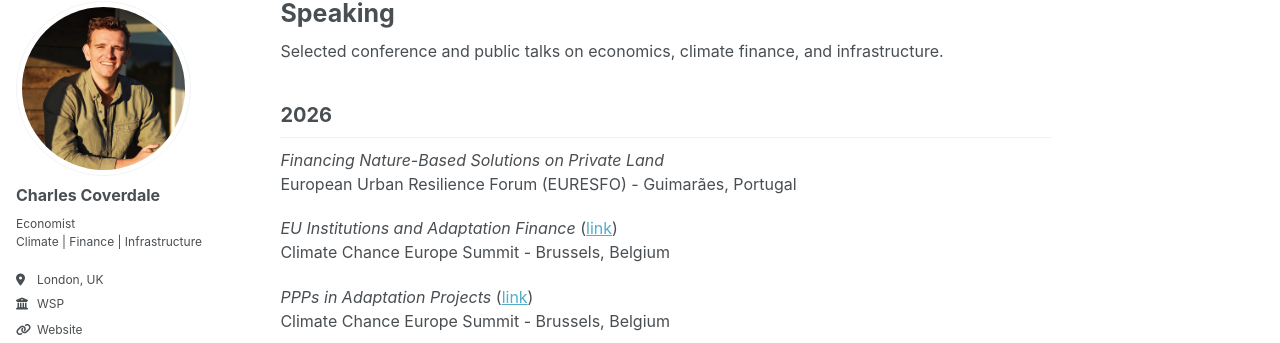
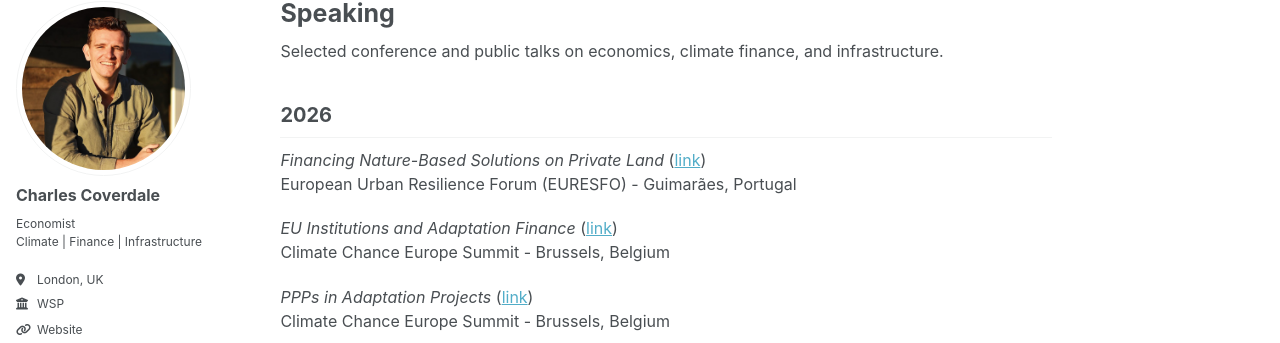
Before and after one commit to charlescoverdale/charlescoverdale.github.io, a Jekyll site: the page built from _pages/speaking.md, in a window 1280 px wide. Shown: the part 101-444 px from the top of the page. Built offline with Jekyll 4.4.1, drawn with Linux system fonts in a browser that asks for light colours; a script that is not in the unit is left out.

Commit message:
Add LinkedIn link to EURESFO speaking entry

```diff
--- a/_pages/speaking.md
+++ b/_pages/speaking.md
@@ -9,7 +9,7 @@ Selected conference and public talks on economics, climate finance, and infrastr
 
 ## 2026
 
-*Financing Nature-Based Solutions on Private Land*<br>
+*Financing Nature-Based Solutions on Private Land* ([link](https://www.linkedin.com/posts/charlescoverdale_euresfo-ugcPost-7473038985767034880-Hrap/))<br>
 European Urban Resilience Forum (EURESFO) - Guimarães, Portugal
 
 *EU Institutions and Adaptation Finance* ([link](https://www.linkedin.com/posts/charlescoverdale_last-week-in-brussels-i-spoke-at-climate-share-7469718716629397504-Wg0K/))<br>
```
